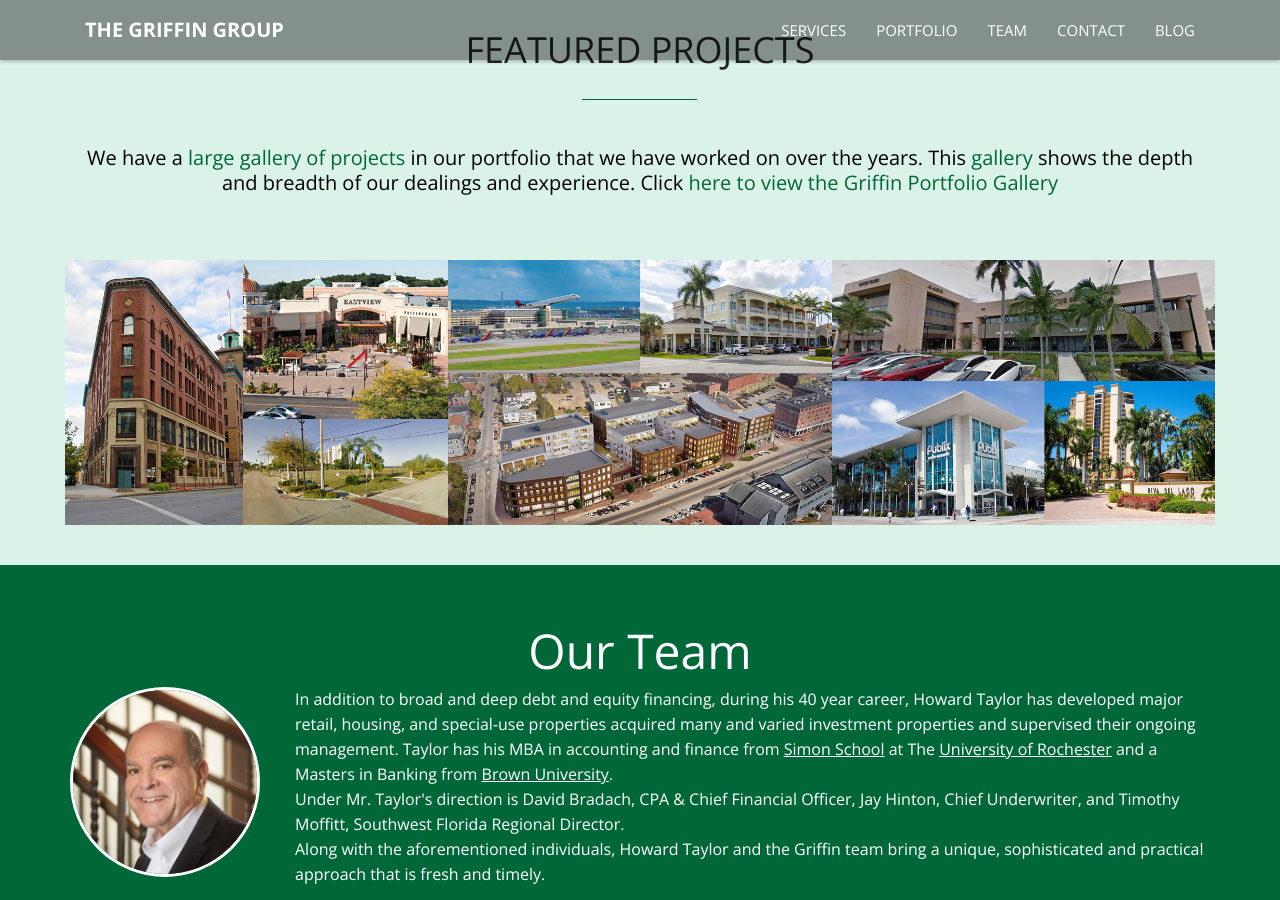
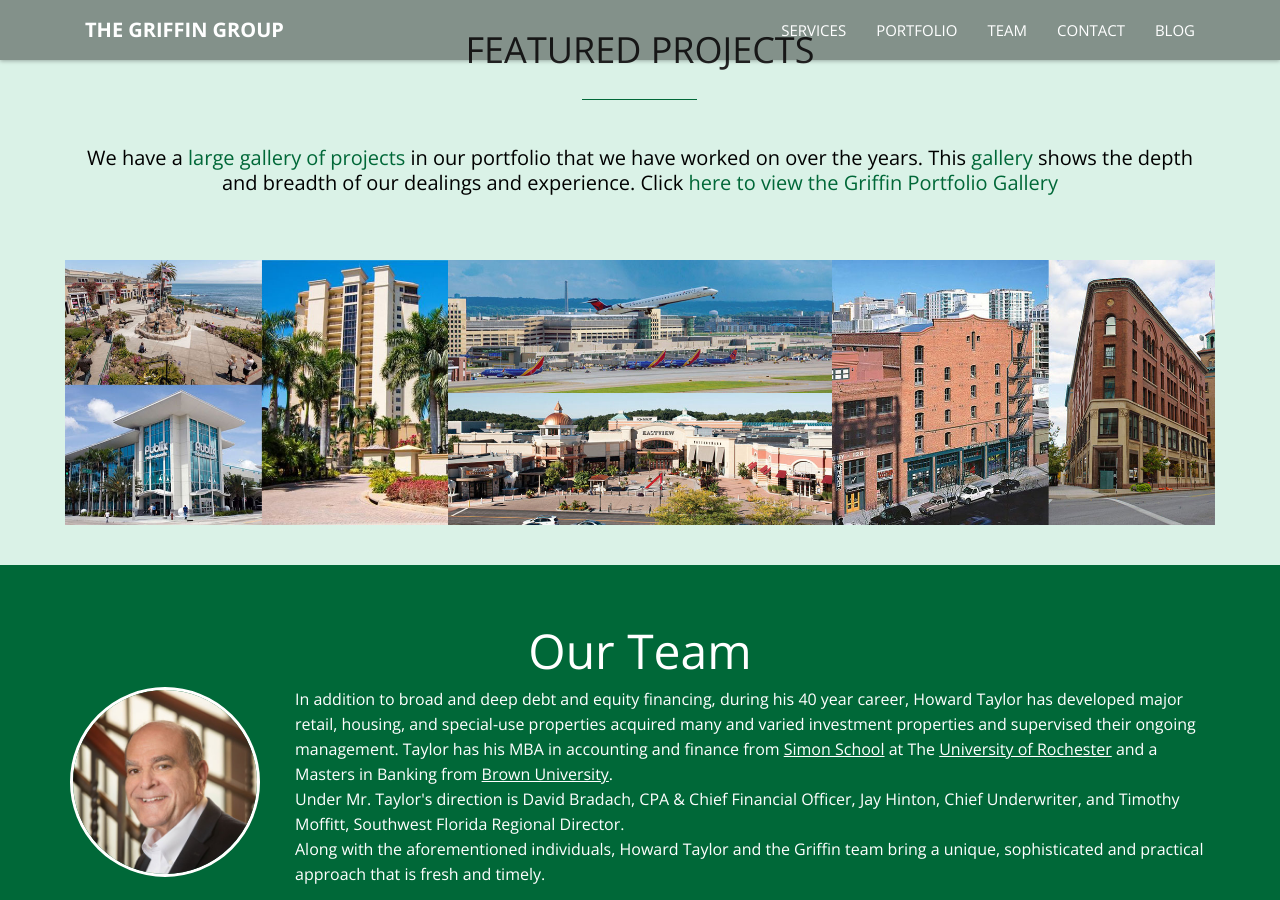
Before and after one commit to FatMan50/griffin-blog, a Jekyll site: the page built from index.html, in a window 1280 px wide and 900 px high, scrolled down 1480 px. Built offline with Jekyll 4.4.1, drawn with Linux system fonts in a browser that asks for light colours; comment, search, counter and statistics services are not loaded.

Commit message:
portfolio collage

```diff
--- a/index.html
+++ b/index.html
@@ -112,13 +112,13 @@
       </div>
       <div class="portfolio-wrapper">
           <div class="port-box">
-          <a href="{{site.baseurl}}/portfolio" title="View The Griffin Group Gallery"><img src="img/Portfolio-1.jpg" alt="The Griffin Group Portfolio Examples Number One"></a>
+          <a href="{{site.baseurl}}/portfolio" title="View The Griffin Group Gallery"><img src="img/Portfolio-4.jpg" alt="The Griffin Group Portfolio Examples Number One"></a>
           </div>
           <div class="port-box porth">
-          <a href="{{site.baseurl}}/portfolio" title="View The Griffin Group Gallery"><img src="img/Portfolio-2.jpg" alt="The Griffin Group Portfolio Examples Number Two"></a>
+          <a href="{{site.baseurl}}/portfolio" title="View The Griffin Group Gallery"><img src="img/Portfolio-6.jpg" alt="The Griffin Group Portfolio Examples Number Two"></a>
           </div>
           <div class="port-box porth">
-          <a href="{{site.baseurl}}/portfolio" title="View The Griffin Group Gallery"><img src="img/Portfolio-3.jpg" alt="The Griffin Group Portfolio Examples Number Three"></a>
+          <a href="{{site.baseurl}}/portfolio" title="View The Griffin Group Gallery"><img src="img/Portfolio-5.jpg" alt="The Griffin Group Portfolio Examples Number Three"></a>
           </div>
 
 
```
Also changed, not shown: portfolio.md (+1 -1 lines), img/Portfolio-4.jpg (added), img/Portfolio-5.jpg (added), img/Portfolio-6.jpg (added).
